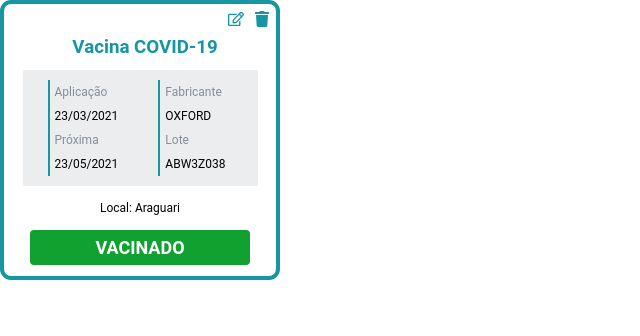
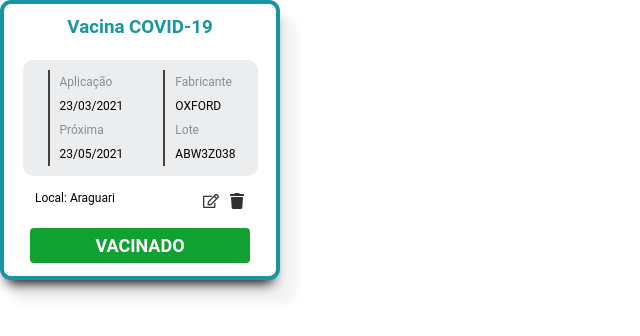
Before and after one commit to lufelipe12/isaude-app, a React (Create React App) app: page / in a window 1280 px wide. Shown: the top 336 px of the page, without its empty margins (0-640 px from the left). Built offline with nearby package versions, Linux system fonts and the light colour scheme.

Commit message:
style: con buttons besides location

```diff
--- a/src/components/Card/index.jsx
+++ b/src/components/Card/index.jsx
@@ -15,47 +15,50 @@ import {
   ContainerStatus,
   Status,
   ContainerButtons,
-} from "./styles";
+} from './styles'
 
-import { FaRegEdit, FaTrash } from "react-icons/fa";
+import { FaRegEdit, FaTrash } from 'react-icons/fa'
 
 function Card({ vaccine }) {
   return (
     <>
       <Container>
         <ContainerTop>
-          <ContainerButtons>
-            <button>
-              <FaRegEdit />
-            </button>
-            <button>
-              <FaTrash />
-            </button>
-          </ContainerButtons>
           <h3>{vaccine.name}</h3>
         </ContainerTop>
 
         <ContainerInfo>
           <ContainerColumn>
-            <Info type={"label"}>Aplicação</Info>
+            <Info type={'label'}>Aplicação</Info>
             <Info>{vaccine.application_date}</Info>
-            <Info type={"label"}>Próxima</Info>
+            <Info type={'label'}>Próxima</Info>
             <Info>{vaccine.date_next_dose}</Info>
           </ContainerColumn>
           <ContainerColumn>
-            <Info type={"label"}>Fabricante</Info>
+            <Info type={'label'}>Fabricante</Info>
             <Info>{vaccine.manufacturer}</Info>
-            <Info type={"label"}>Lote</Info>
+            <Info type={'label'}>Lote</Info>
             <Info>{vaccine.batch}</Info>
           </ContainerColumn>
         </ContainerInfo>
         <ContainerStatus>
-          <Info>Local: {vaccine.local}</Info>
+          <div>
+            <Info>Local: {vaccine.local}</Info>
+            <ContainerButtons>
+              <button>
+                <FaRegEdit />
+              </button>
+              <button>
+                <FaTrash />
+              </button>
+            </ContainerButtons>
+          </div>
+
           <Status>VACINADO</Status>
         </ContainerStatus>
       </Container>
     </>
-  );
+  )
 }
 
-export default Card;
+export default Card
--- a/src/components/Card/styles.js
+++ b/src/components/Card/styles.js
@@ -1,18 +1,20 @@
-import styled, { css } from "styled-components";
+import styled, { css } from 'styled-components'
+import { motion } from 'framer-motion'
 
 export const Container = styled.div`
   display: flex;
   flex-direction: column;
   align-items: center;
-
   background: var(--white);
-
   border: 4px solid var(--blue-2);
   border-radius: 11px;
-
   width: 280px;
   height: 280px;
-`;
+  -webkit-box-shadow: 0px 10px 13px -7px #000000,
+    14px 20px 7px 3px rgba(66, 66, 66, 0.06);
+  box-shadow: 0px 10px 13px -7px #000000,
+    14px 20px 7px 3px rgba(66, 66, 66, 0.06);
+`
 
 export const ContainerTop = styled.div`
   display: flex;
@@ -22,52 +24,57 @@ export const ContainerTop = styled.div`
   color: var(--blue-2);
   h3 {
     color: var(--blue-2);
-    margin: 0px 0px 2px 10px;
+    margin: 12px 0px;
   }
-`;
+`
 
 export const ContainerButtons = styled.div`
-  margin: 2px 0px 0px 218px;
+  margin: 2px 0px 0px 0px;
   button {
     border: none;
     background: var(--white);
-    color: var(--blue-2);
+    color: #323232;
     margin: 5px;
   }
-`;
+
+  button:hover {
+    color: var(--orange);
+  }
+`
 
 export const ContainerInfo = styled.div`
   display: flex;
   background: var(--grey);
   margin-top: 10px;
   width: 235px;
-`;
+  border-radius: 10px;
+`
 
 export const ContainerColumn = styled.div`
   display: flex;
   flex-direction: column;
   margin: 10px 10px 10px 25px;
-
-  border-left: 2px solid var(--blue-2);
-`;
+  padding-left: 5px;
+  border-left: 2px solid #424242;
+`
 
 export const Info = styled.p`
   font-size: 12px;
   margin: 5px;
   ${(props) => {
     switch (props.type) {
-      case "label":
+      case 'label':
         return css`
           color: var(--grey-2);
-        `;
+        `
 
       default:
         return css`
           color: var(--black);
-        `;
+        `
     }
   }}
-`;
+`
 
 export const ContainerStatus = styled.div`
   display: flex;
@@ -75,7 +82,13 @@ export const ContainerStatus = styled.div`
   align-items: center;
 
   margin-top: 10px;
-`;
+
+  > div {
+    width: 100%;
+    display: flex;
+    justify-content: space-between;
+  }
+`
 
 export const Status = styled.h3`
   width: 220px;
@@ -91,23 +104,23 @@ export const Status = styled.h3`
 
   ${(props) => {
     switch (props.type) {
-      case "vaccinated":
+      case 'vaccinated':
         return css`
           background: var(--green);
-        `;
-      case "upcoming":
+        `
+      case 'upcoming':
         return css`
           background: var(--orange);
-        `;
-      case "not-vaccinated":
+        `
+      case 'not-vaccinated':
         return css`
           background: var(--error);
-        `;
+        `
 
       default:
         return css`
           background: var(--green);
-        `;
+        `
     }
   }}
-`;
+`
```
